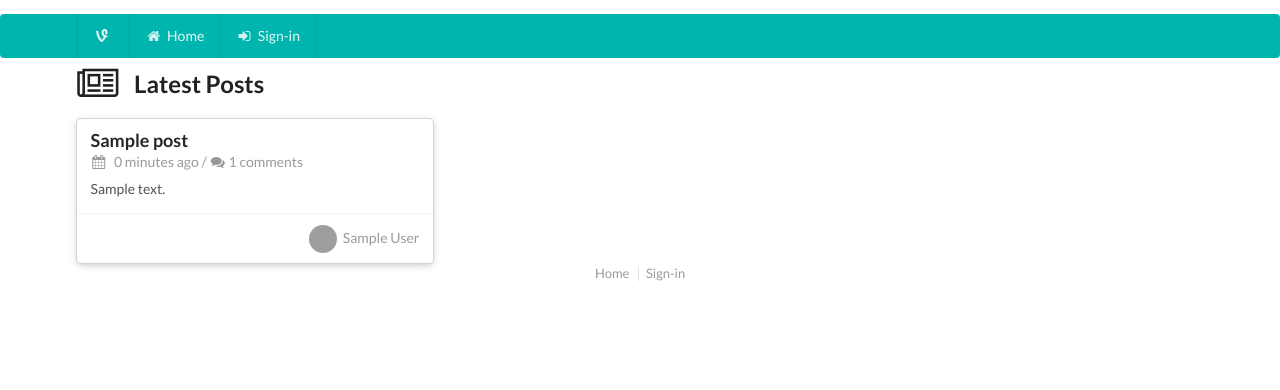
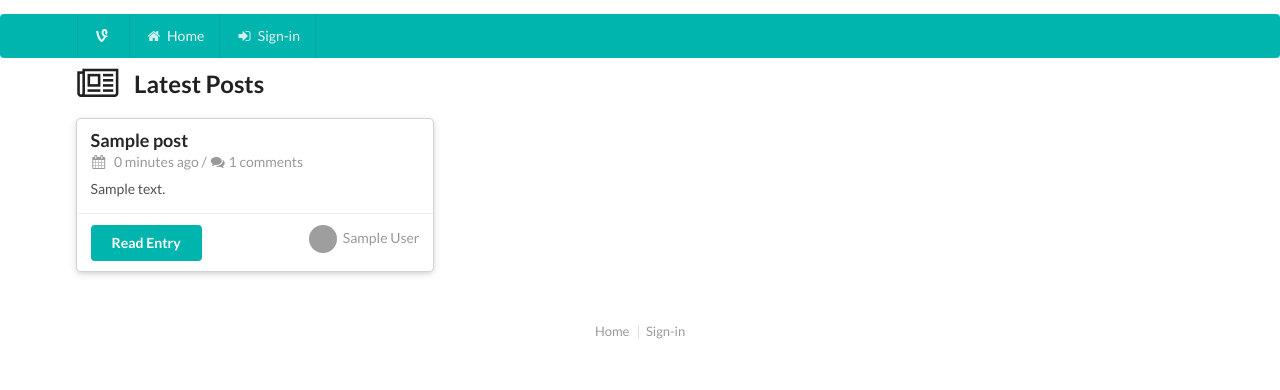
Before and after one commit to fishisawesome/volrac_blog, a Django app: page / in a window 1280 px wide. Shown: the part 32-422 px from the top of the page. Run offline with Django 3.2, Linux system fonts and the light colour scheme; tables that the repository leaves empty hold one stand-in row (values such as "Sample post"); grey boxes are pictures that could not be loaded.

Commit message:
added autoslug. fixed linking for cards. added padding to footer. added custom css.

```diff
--- a/posts/models.py
+++ b/posts/models.py
@@ -6,11 +6,13 @@ from django.db import models
 from django.contrib.auth.models import User
 from django.utils import timezone
 from django.utils.encoding import python_2_unicode_compatible
+from autoslug import AutoSlugField
 
 @python_2_unicode_compatible
 class Post(models.Model):
     user = models.ForeignKey(User, on_delete=models.CASCADE)
     title = models.CharField(max_length=255)
+    slug = AutoSlugField(null=True, default=None, unique=True,populate_from='title')
     content = models.TextField()
     pub_date = models.DateTimeField('date published')
 
--- a/posts/urls.py
+++ b/posts/urls.py
@@ -6,6 +6,6 @@ app_name = 'posts'
 
 urlpatterns = [
     url(r'^post/new$', views.new, name='new'),
-    url(r'^post/(?P<post_id>[0-9]+)/$', views.detail, name='detail'),
+    url(r'^post/(?P<slug>[-\w]+)/$', views.detail, name='detail'),
 	url(r'^$', views.index, name = 'index'),
 ]
--- a/posts/views.py
+++ b/posts/views.py
@@ -29,8 +29,8 @@ def new(request):
     return render(request, 'posts/new.html', context)
 
 
-def detail(request, post_id):
-    post = get_object_or_404(Post, pk=post_id)
+def detail(request, slug):
+    post = get_object_or_404(Post, slug=slug)
     context = {}
     context['post'] = post
 
--- a/requirements.txt
+++ b/requirements.txt
@@ -1,6 +1,7 @@
 appdirs==1.4.3
 Django==1.10.6
 django-allauth==0.31.0
+django-autoslug==1.9.3
 oauthlib==2.0.2
 packaging==16.8
 psycopg2==2.7.1
--- /dev/null
+++ b/static/css/custom.css
@@ -0,0 +1,4 @@
+footer {
+    padding-top: 50px;
+    padding-bottom: 50px;
+}
--- a/templates/layout.html
+++ b/templates/layout.html
@@ -13,7 +13,7 @@
         <meta name="keywords" content="">
 
         <link href="{% static 'semantic/semantic.min.css' %}" rel="stylesheet">
-        <link href="" rel="stylesheet">
+        <link href="{% static 'css/custom.css' %}" rel="stylesheet">
 
         {% block custom_css %}{% endblock %}
     </head>
--- a/templates/posts/index.html
+++ b/templates/posts/index.html
@@ -11,11 +11,11 @@ Volrac's latest posts.
     <h2 class="ui header"><i class="newspaper icon"></i> Latest Posts</h2>
     <div class="ui three stackable cards">
             {% for post in latest_posts %}
-                <a href="{% url 'posts:detail' post.id %}" class="ui raised centered card">
+                <div class="ui raised centered card">
                     <div class="content">
-                        <div class="header">
+                        <a href="{% url 'posts:detail' post.slug %}" class="header">
                         {{ post.title }}
-                        </div>
+                        </a>
 
                         <div class="meta">
                           <span class="category">
@@ -28,6 +28,11 @@ Volrac's latest posts.
                         </div>
                     </div>
                     <div class="extra content">
+                        <div class="left floated">
+                            <a href="{% url 'posts:detail' post.slug %}" class="ui button teal">
+                            Read Entry
+                            </a>
+                        </div>
                         <div class="right floated author">
                            {% if post.user.socialaccount_set.first.get_avatar_url %}
                                 <img src="{{ post.user.socialaccount_set.first.get_avatar_url }}" class="ui avatar image" />
@@ -37,7 +42,7 @@ Volrac's latest posts.
                             {{ post.user|full_or_username }}
                         </div>
                     </div>
-                </a>
+                </div>
 
             {% endfor %}
 
```
Also changed, not shown: comments/migrations/0003_auto_20170403_0952.py (added), posts/migrations/0002_post_slug.py (added), 1 other file.
